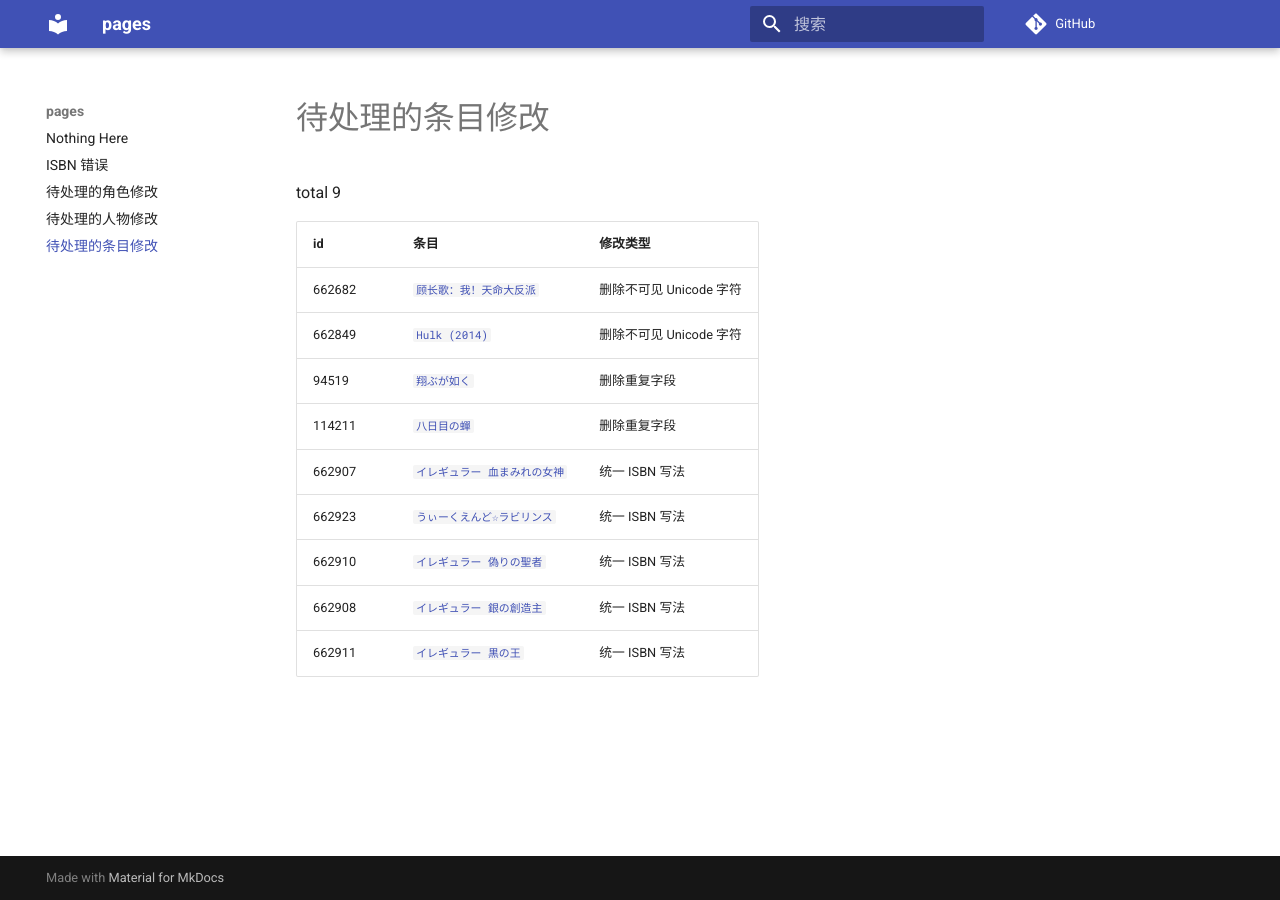
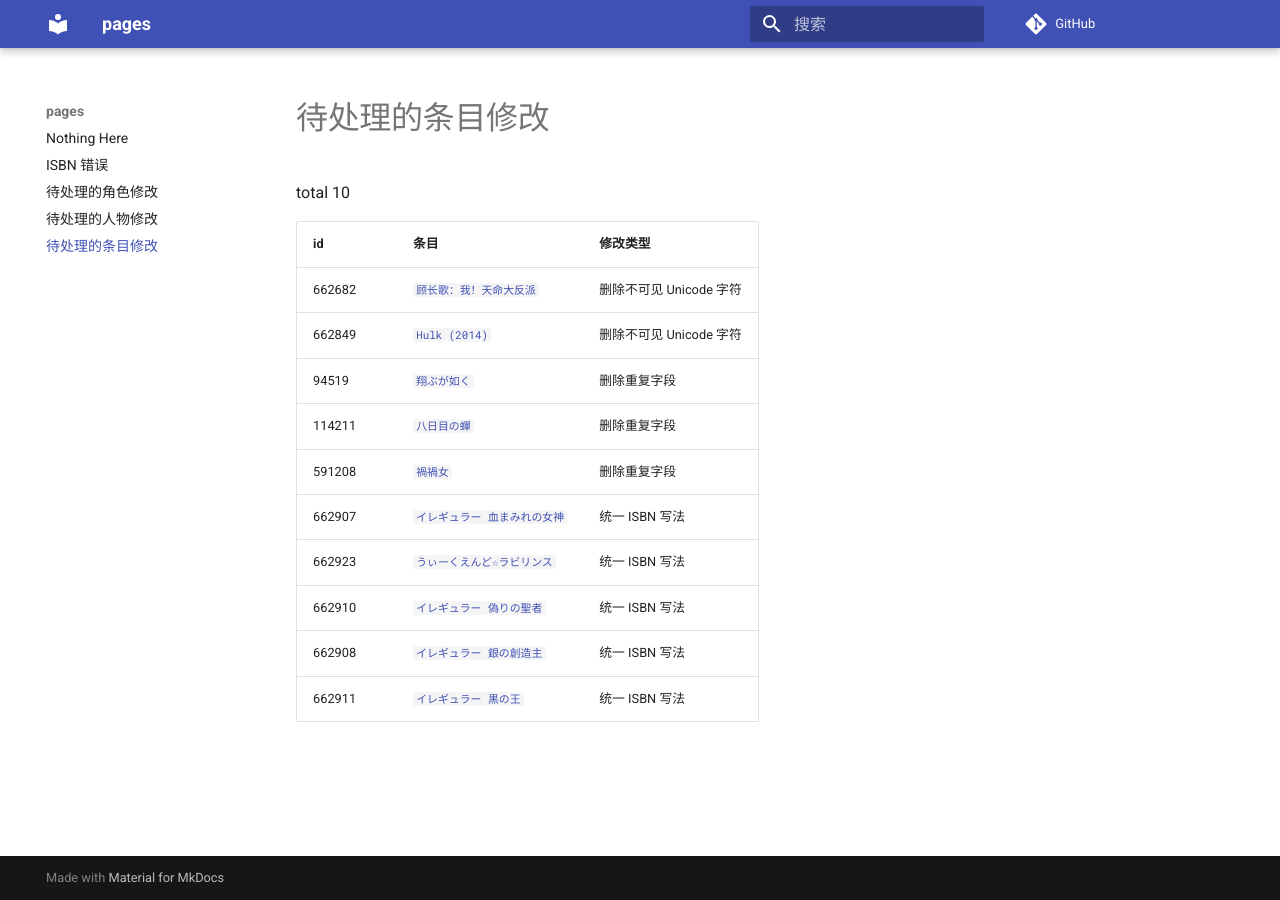
Before and after one commit to trim21/bangumi-pages, an MkDocs documentation site: the page built from docs/pending-subject-changes.md, in a window 1280 px wide. Built offline with MkDocs 1.6.1 and Material for MkDocs 9.7.7, drawn with Linux system fonts in a browser that asks for light colours; comment, search, counter and statistics services are not loaded.

Commit message:
update pending-changes.md

```diff
--- a/docs/pending-subject-changes.md
+++ b/docs/pending-subject-changes.md
@@ -1,6 +1,6 @@
 # 待处理的条目修改
 
-total 9
+total 10
 
 | id | 条目 | 修改类型 |
 | --- | --- | --- |
@@ -8,6 +8,7 @@ total 9
 | 662849 | [`Hulk (2014)`](https://bgm.tv/subject/662849) | 删除不可见 Unicode 字符 |
 | 94519 | [`翔ぶが如く`](https://bgm.tv/subject/94519) | 删除重复字段 |
 | 114211 | [`八日目の蟬`](https://bgm.tv/subject/114211) | 删除重复字段 |
+| 591208 | [`禍禍女`](https://bgm.tv/subject/591208) | 删除重复字段 |
 | 662907 | [`イレギュラー 血まみれの女神`](https://bgm.tv/subject/662907) | 统一 ISBN 写法 |
 | 662923 | [`うぃーくえんど☆ラビリンス`](https://bgm.tv/subject/662923) | 统一 ISBN 写法 |
 | 662910 | [`イレギュラー 偽りの聖者`](https://bgm.tv/subject/662910) | 统一 ISBN 写法 |
```
